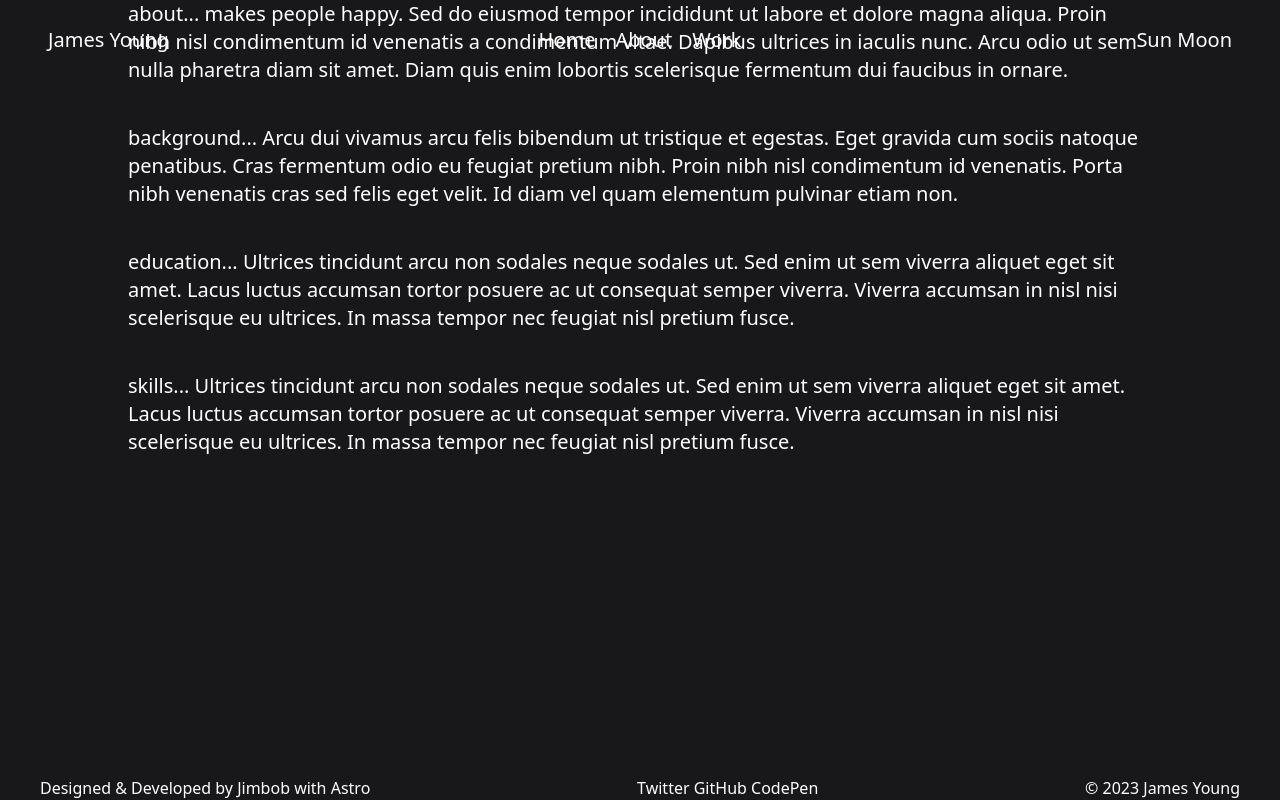
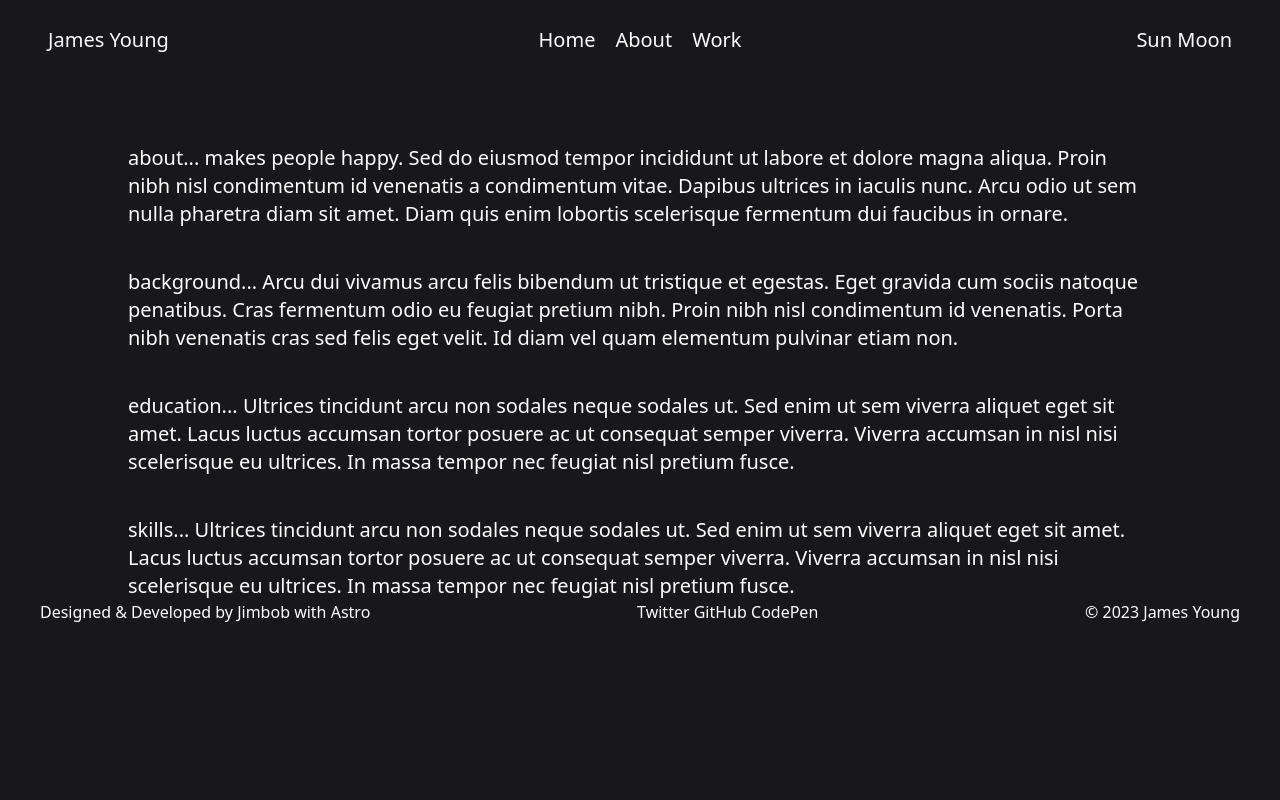
Before and after one commit to jamesdoth/astro-portfolio, an Astro site: page /about in a window 1280 px wide. Built offline with nearby package versions, Linux system fonts and the light colour scheme; Astro itself is replaced by a stand-in of ours.

Commit message:
header spacing partial fix

```diff
--- a/src/components/Footer.astro
+++ b/src/components/Footer.astro
@@ -2,7 +2,7 @@
 const currentYear = new Date().getFullYear();
 ---
 
-<footer class="w-screen bottom-0 absolute text-white z-50">
+<footer class="w-screen my-auto absolute text-white z-50">
     <div class="flex justify-between items-center px-10">
         <p>
             Designed & Developed by Jimbob with <a href="https://astro.build/"
--- a/src/components/Header.astro
+++ b/src/components/Header.astro
@@ -5,7 +5,7 @@ import Navigation from "./Navigation.astro";
 
 <header>
     <nav
-        class="absolute h-[10%] w-screen flex justify-between items-center z-50"
+        class="fixed h-[10%] w-screen flex justify-between items-center bg-zinc-900 z-50"
     >
         <Navigation />
         <Hamburger />
--- a/src/pages/about.astro
+++ b/src/pages/about.astro
@@ -3,10 +3,10 @@ import MainLayout from "../layouts/MainLayout.astro";
 ---
 
 <MainLayout title="About" description="About page for James Young">
-    <section
-        class="min-h-full w-[100vw] mx-auto flex justify-center items-center"
-    >
-        <div class="content text-white text-xl w-[80%] flex flex-col gap-10">
+    <section class="min-h-full w-[100vw] flex justify-center items-center">
+        <div
+            class="content text-white text-xl pt-36 w-[80%] flex flex-col gap-10"
+        >
             <p class="about">
                 about... makes people happy. Sed do eiusmod tempor incididunt ut
                 labore et dolore magna aliqua. Proin nibh nisl condimentum id
```
